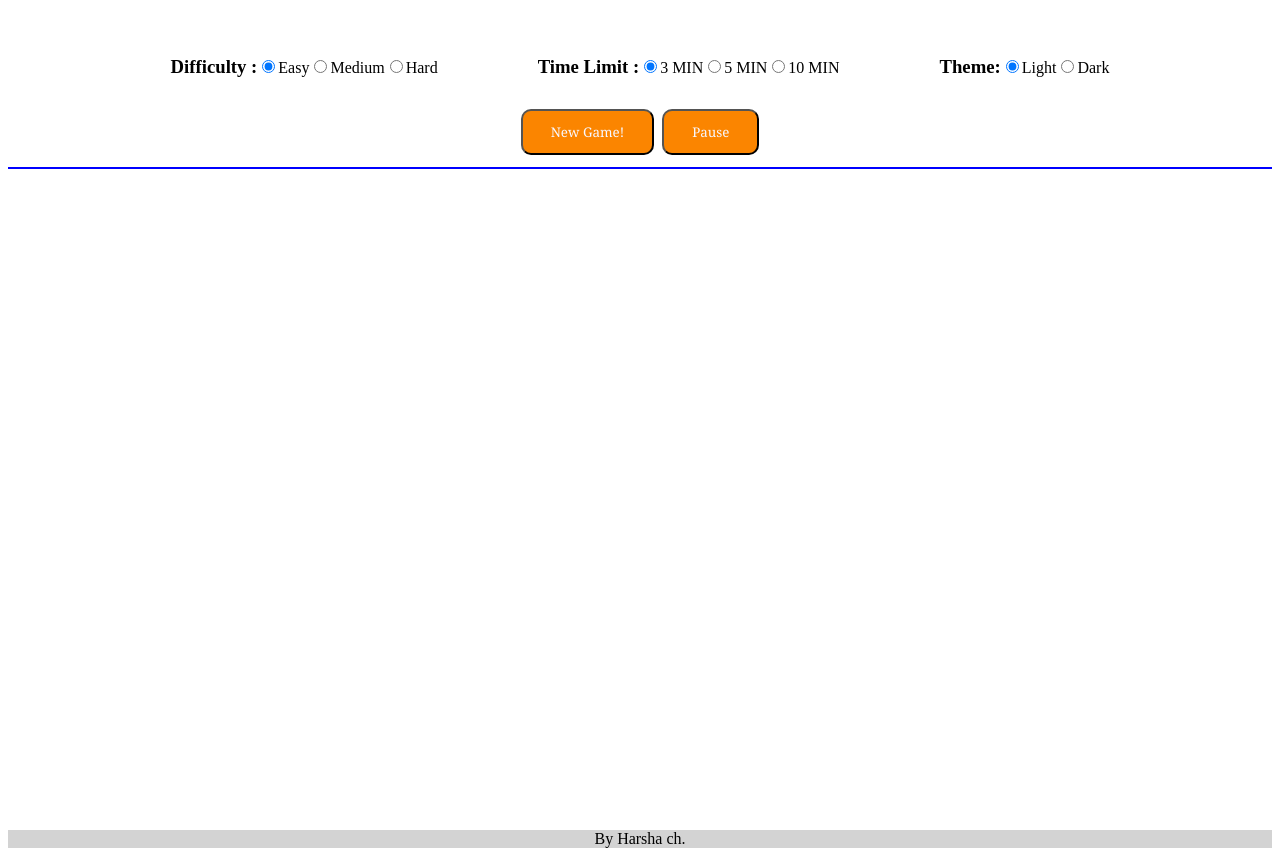
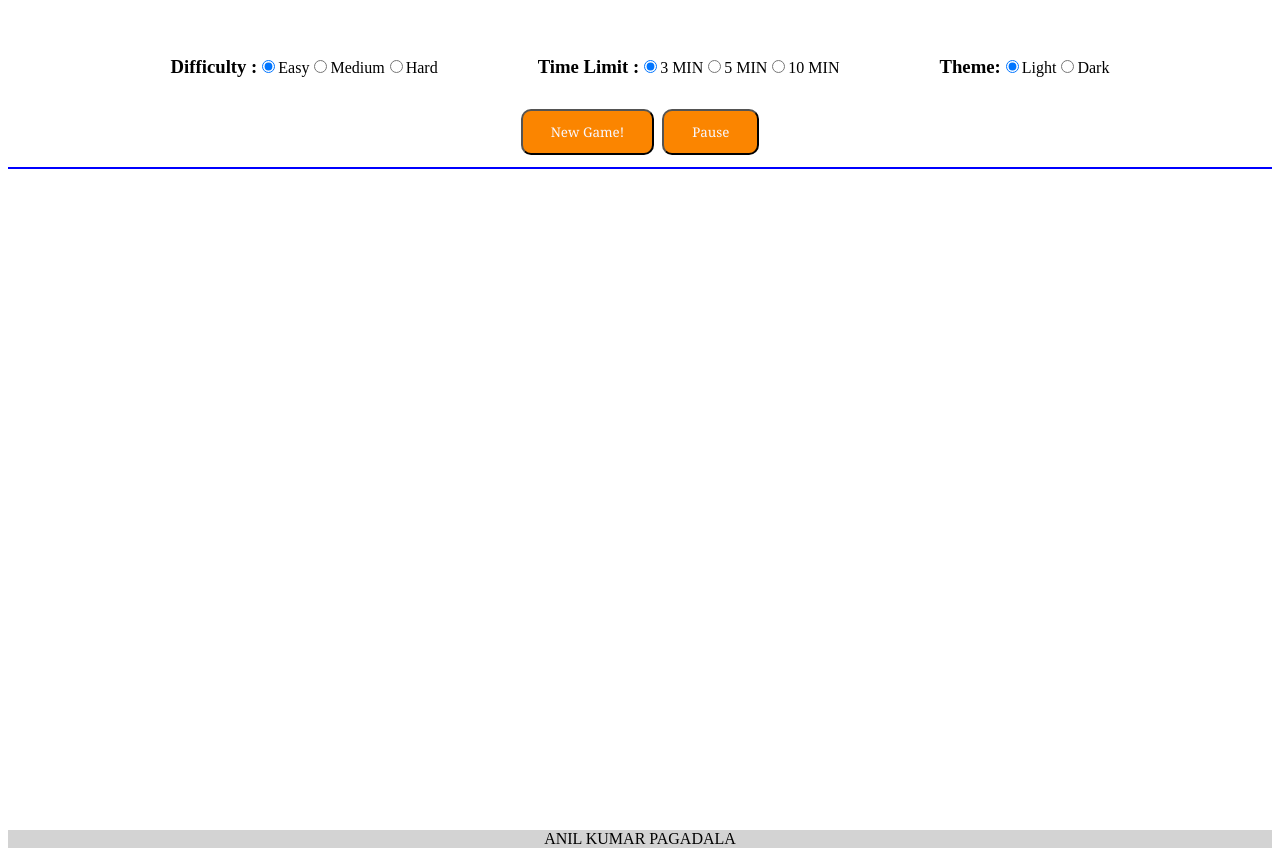
Before and after one commit to kumaranilpagadala/Sudoku, a plain HTML site: page index.html in a window 1280 px wide. Shown: the part 112-976 px from the top of the page. Drawn offline with Linux system fonts and the light colour scheme.

Commit message:
Update index.html

```diff
--- a/index.html
+++ b/index.html
@@ -55,6 +55,6 @@
     <script src="app.js"></script>
 </body>
 <footer>
-    <p>By Harsha ch.</p>
+    <p>ANIL KUMAR PAGADALA</p>
 </footer>
 </html>
```
